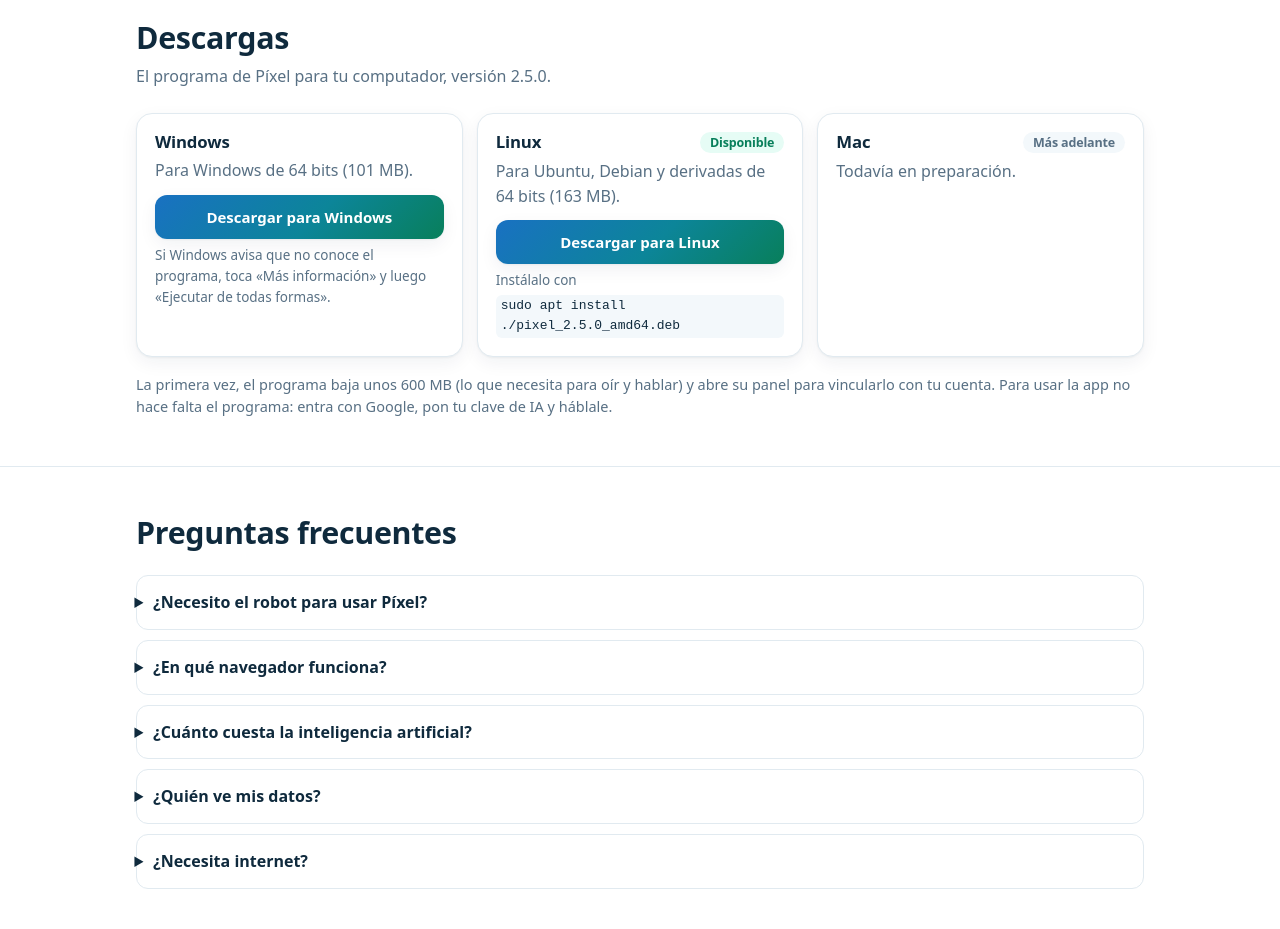
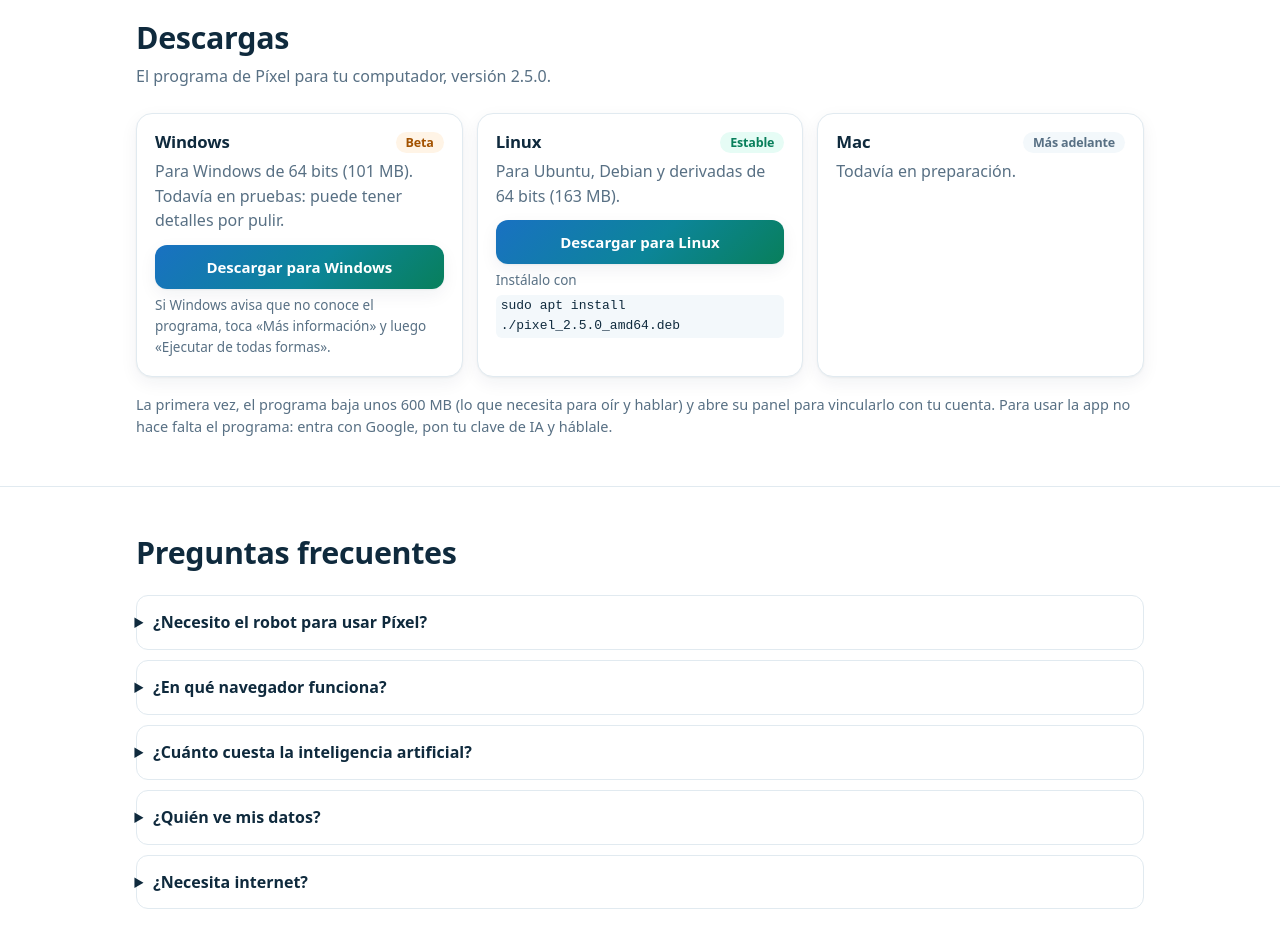
Before and after one commit to DiegoWhite99/Pixel, a plain HTML site: page web/lobby.html in a window 1280 px wide. Shown: the part 4740-5669 px from the top of the page. Drawn offline with Linux system fonts and the light colour scheme.

Commit message:
Descargas: Linux estable y Windows beta
El usuario no tiene un Windows a mano para usarlo de verdad: Ubuntu es la
plataforma principal. La 2.5.0 paso la prueba en Windows, Ubuntu 22.04 y
24.04 (ejecucion 44097931368) y ya esta publicada como la ultima.

Co-Authored-By: Claude Opus 5.5 <noreply@anthropic.com>

```diff
--- a/web/lobby.html
+++ b/web/lobby.html
@@ -356,10 +356,10 @@
         <p>El programa de Píxel para tu computador, versión 2.5.0.</p>
       </div>
       <div class="descargas">
-        <div class="tarjeta descarga"><h3>Windows</h3><p>Para Windows de 64 bits (101 MB).</p>
+        <div class="tarjeta descarga"><h3>Windows <span class="chip">Beta</span></h3><p>Para Windows de 64 bits (101 MB). Todavía en pruebas: puede tener detalles por pulir.</p>
           <a class="btn primario" href="https://github.com/DiegoWhite99/Pixel/releases/download/v2.5.0/Pixel-2.5.0-Setup.exe">Descargar para Windows</a>
           <p class="chico">Si Windows avisa que no conoce el programa, toca «Más información» y luego «Ejecutar de todas formas».</p></div>
-        <div class="tarjeta descarga"><h3>Linux <span class="chip listo">Disponible</span></h3><p>Para Ubuntu, Debian y derivadas de 64 bits (163 MB).</p>
+        <div class="tarjeta descarga"><h3>Linux <span class="chip listo">Estable</span></h3><p>Para Ubuntu, Debian y derivadas de 64 bits (163 MB).</p>
           <a class="btn primario" href="https://github.com/DiegoWhite99/Pixel/releases/download/v2.5.0/pixel_2.5.0_amd64.deb">Descargar para Linux</a>
           <p class="chico">Instálalo con <code>sudo apt install ./pixel_2.5.0_amd64.deb</code></p></div>
         <div class="tarjeta descarga"><h3>Mac <span class="chip luego">Más adelante</span></h3><p>Todavía en preparación.</p></div>
```
Also changed, not shown: 2 other files.
